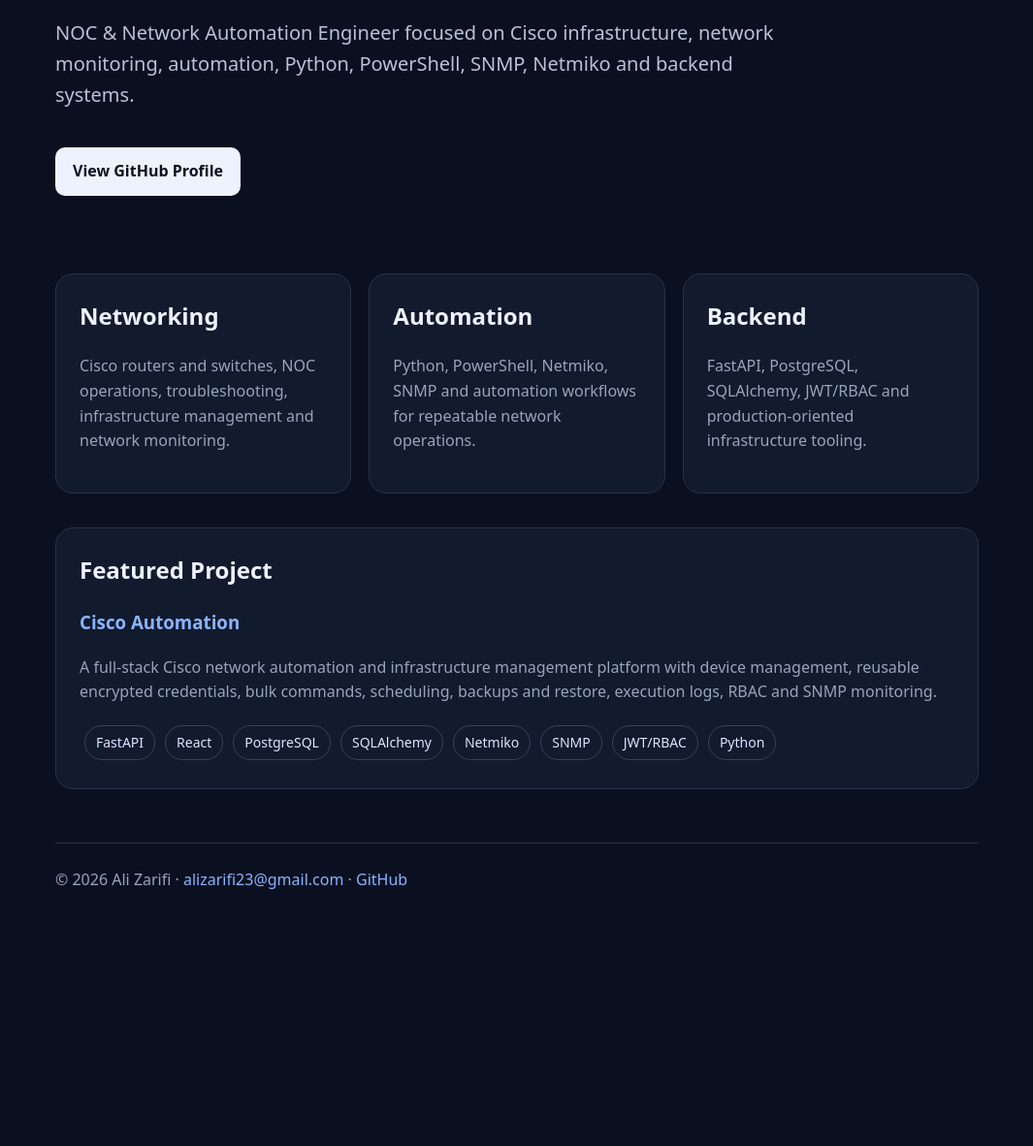
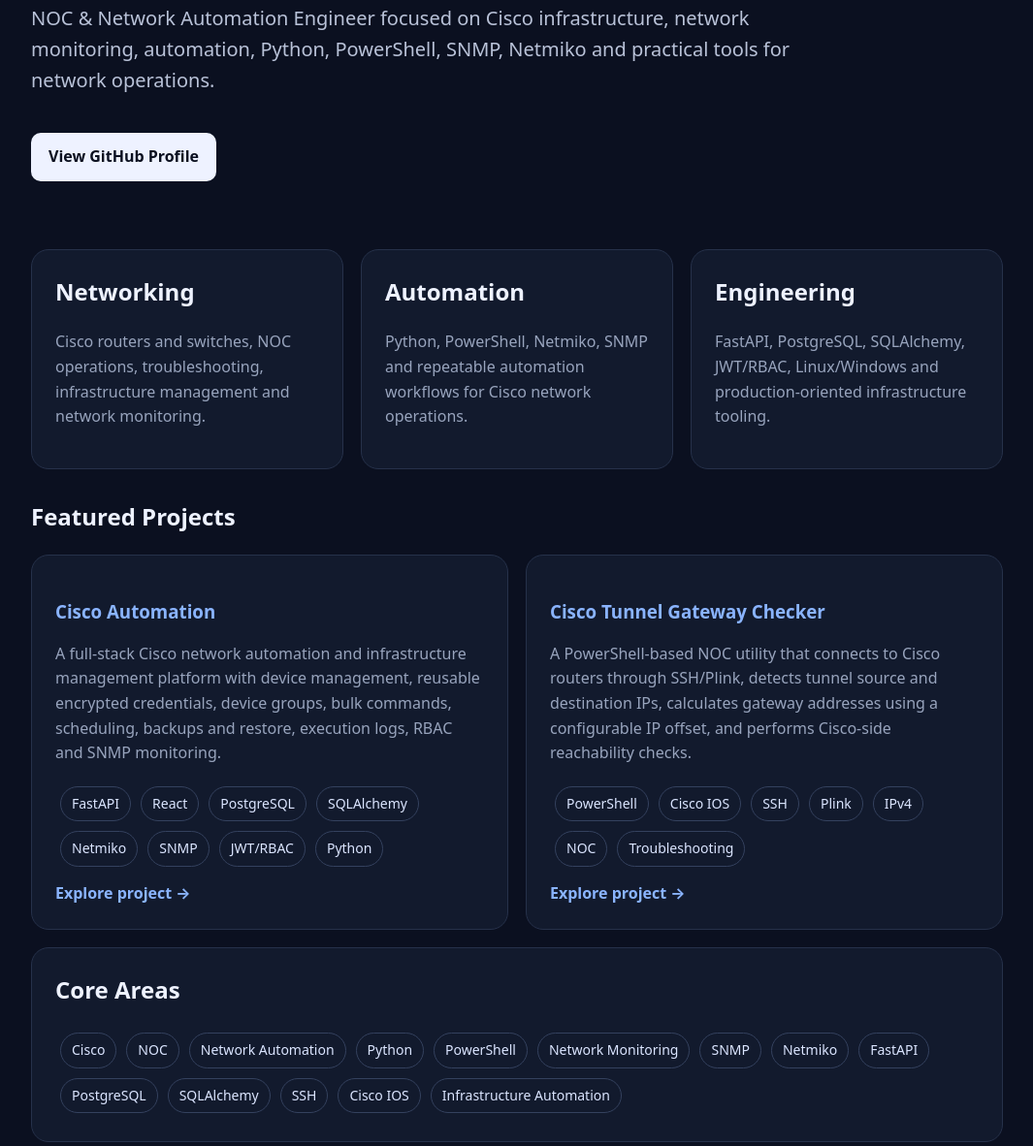
Before and after one commit to alizarifi23/alizarifi23.github.io, a plain HTML site: page index.html in a window 1280 px wide. Shown: the part 264-1446 px from the top of the page at 97% size, without its empty margins (107-1172 px from the left). Before the commit the page ends 1255 px from the top, so only its background shows below. Drawn offline with Linux system fonts and the light colour scheme.

Commit message:
Add Cisco Tunnel Gateway Checker to personal portfolio

```diff
--- a/index.html
+++ b/index.html
@@ -3,12 +3,12 @@
 <head>
   <meta charset="UTF-8">
   <meta name="viewport" content="width=device-width, initial-scale=1.0">
-  <title>Ali Zarifi | NOC & Network Automation Engineer</title>
-  <meta name="description" content="Ali Zarifi — NOC and Network Automation Engineer focused on Cisco networking, Python, PowerShell, SNMP, Netmiko, FastAPI, and infrastructure automation.">
-  <meta name="keywords" content="Ali Zarifi, alizarifi23, NOC Engineer, Cisco, Network Automation, Python, PowerShell, SNMP, Netmiko, FastAPI, Network Monitoring">
+  <title>Ali Zarifi | NOC & Network Automation Engineer | Cisco</title>
+  <meta name="description" content="Ali Zarifi — NOC and Network Automation Engineer focused on Cisco networking, Python, PowerShell, network automation, SNMP, Netmiko, FastAPI, monitoring and infrastructure tooling.">
+  <meta name="keywords" content="Ali Zarifi, alizarifi23, NOC Engineer, Cisco, Cisco Networking, Network Automation, Python, PowerShell, SNMP, Netmiko, FastAPI, Network Monitoring, Cisco Automation, Cisco Tunnel Gateway Checker">
   <link rel="canonical" href="https://alizarifi23.github.io/">
   <meta property="og:title" content="Ali Zarifi | NOC & Network Automation Engineer">
-  <meta property="og:description" content="Cisco networking, NOC operations, network automation, monitoring, Python and infrastructure engineering.">
+  <meta property="og:description" content="Cisco networking, NOC operations, network automation, monitoring, Python, PowerShell and infrastructure engineering projects.">
   <meta property="og:url" content="https://alizarifi23.github.io/">
   <meta property="og:type" content="website">
   <script type="application/ld+json">
@@ -17,33 +17,52 @@
     "@type":"Person",
     "name":"Ali Zarifi",
     "url":"https://alizarifi23.github.io/",
-    "sameAs":["https://github.com/alizarifi23","https://github.com/alizarifi23/Cisco-Automation"],
+    "sameAs":[
+      "https://github.com/alizarifi23",
+      "https://github.com/alizarifi23/Cisco-Automation",
+      "https://github.com/alizarifi23/cisco-tunnel-gateway-checker"
+    ],
     "jobTitle":"NOC & Network Automation Engineer",
-    "knowsAbout":["Cisco Networking","Network Automation","Python","PowerShell","SNMP","Network Monitoring","Netmiko","FastAPI","Infrastructure Automation"]
+    "knowsAbout":["Cisco Networking","Network Automation","Python","PowerShell","SNMP","Network Monitoring","Netmiko","FastAPI","Cisco IOS","SSH","NOC Operations","Infrastructure Automation"]
   }
   </script>
   <style>
-    *{box-sizing:border-box}body{margin:0;background:#0b1020;color:#eef2ff;font-family:system-ui,-apple-system,Segoe UI,sans-serif;line-height:1.6}a{color:#8ab4ff;text-decoration:none}.wrap{max-width:1000px;margin:auto;padding:70px 24px}.hero{padding:70px 0 45px}.eyebrow{color:#8ab4ff;font-weight:700;letter-spacing:.08em;text-transform:uppercase}.hero h1{font-size:clamp(42px,8vw,78px);line-height:1.05;margin:15px 0}.hero p{font-size:20px;color:#b9c2d8;max-width:760px}.grid{display:grid;grid-template-columns:repeat(auto-fit,minmax(220px,1fr));gap:18px;margin:35px 0}.card{background:#121a2d;border:1px solid #26314a;border-radius:18px;padding:24px}.card h2{margin-top:0}.tags span{display:inline-block;border:1px solid #34415e;border-radius:999px;padding:6px 11px;margin:5px;color:#dbe5ff;font-size:14px}.cta{display:inline-block;margin-top:18px;padding:12px 18px;border-radius:10px;background:#eef2ff;color:#0b1020;font-weight:700}.muted{color:#98a4bd}footer{border-top:1px solid #26314a;margin-top:55px;padding-top:25px;color:#98a4bd}
+    *{box-sizing:border-box}body{margin:0;background:#0b1020;color:#eef2ff;font-family:system-ui,-apple-system,Segoe UI,sans-serif;line-height:1.6}a{color:#8ab4ff;text-decoration:none}.wrap{max-width:1050px;margin:auto;padding:60px 24px}.hero{padding:65px 0 40px}.eyebrow{color:#8ab4ff;font-weight:700;letter-spacing:.08em;text-transform:uppercase}.hero h1{font-size:clamp(42px,8vw,78px);line-height:1.05;margin:15px 0}.hero p{font-size:20px;color:#b9c2d8;max-width:800px}.grid{display:grid;grid-template-columns:repeat(auto-fit,minmax(220px,1fr));gap:18px;margin:30px 0}.projects{display:grid;grid-template-columns:repeat(auto-fit,minmax(300px,1fr));gap:18px;margin-top:20px}.card{background:#121a2d;border:1px solid #26314a;border-radius:18px;padding:24px}.card h2{margin-top:0}.card h3{margin-bottom:8px}.tags span{display:inline-block;border:1px solid #34415e;border-radius:999px;padding:6px 11px;margin:5px;color:#dbe5ff;font-size:14px}.cta{display:inline-block;margin-top:18px;padding:12px 18px;border-radius:10px;background:#eef2ff;color:#0b1020;font-weight:700}.muted{color:#98a4bd}.project-link{display:inline-block;margin-top:10px;font-weight:700}footer{border-top:1px solid #26314a;margin-top:55px;padding-top:25px;color:#98a4bd}
   </style>
 </head>
 <body>
   <main class="wrap">
     <section class="hero">
-      <div class="eyebrow">NOC • Cisco • Network Automation</div>
+      <div class="eyebrow">NOC • Cisco • Network Automation • Python • PowerShell</div>
       <h1>Ali Zarifi</h1>
-      <p>NOC & Network Automation Engineer focused on Cisco infrastructure, network monitoring, automation, Python, PowerShell, SNMP, Netmiko and backend systems.</p>
+      <p>NOC & Network Automation Engineer focused on Cisco infrastructure, network monitoring, automation, Python, PowerShell, SNMP, Netmiko and practical tools for network operations.</p>
       <a class="cta" href="https://github.com/alizarifi23">View GitHub Profile</a>
     </section>
     <section class="grid">
       <article class="card"><h2>Networking</h2><p class="muted">Cisco routers and switches, NOC operations, troubleshooting, infrastructure management and network monitoring.</p></article>
-      <article class="card"><h2>Automation</h2><p class="muted">Python, PowerShell, Netmiko, SNMP and automation workflows for repeatable network operations.</p></article>
-      <article class="card"><h2>Backend</h2><p class="muted">FastAPI, PostgreSQL, SQLAlchemy, JWT/RBAC and production-oriented infrastructure tooling.</p></article>
+      <article class="card"><h2>Automation</h2><p class="muted">Python, PowerShell, Netmiko, SNMP and repeatable automation workflows for Cisco network operations.</p></article>
+      <article class="card"><h2>Engineering</h2><p class="muted">FastAPI, PostgreSQL, SQLAlchemy, JWT/RBAC, Linux/Windows and production-oriented infrastructure tooling.</p></article>
     </section>
-    <section class="card">
-      <h2>Featured Project</h2>
-      <h3><a href="https://github.com/alizarifi23/Cisco-Automation">Cisco Automation</a></h3>
-      <p class="muted">A full-stack Cisco network automation and infrastructure management platform with device management, reusable encrypted credentials, bulk commands, scheduling, backups and restore, execution logs, RBAC and SNMP monitoring.</p>
-      <div class="tags"><span>FastAPI</span><span>React</span><span>PostgreSQL</span><span>SQLAlchemy</span><span>Netmiko</span><span>SNMP</span><span>JWT/RBAC</span><span>Python</span></div>
+    <section>
+      <h2>Featured Projects</h2>
+      <div class="projects">
+        <article class="card">
+          <h3><a href="https://github.com/alizarifi23/Cisco-Automation">Cisco Automation</a></h3>
+          <p class="muted">A full-stack Cisco network automation and infrastructure management platform with device management, reusable encrypted credentials, device groups, bulk commands, scheduling, backups and restore, execution logs, RBAC and SNMP monitoring.</p>
+          <div class="tags"><span>FastAPI</span><span>React</span><span>PostgreSQL</span><span>SQLAlchemy</span><span>Netmiko</span><span>SNMP</span><span>JWT/RBAC</span><span>Python</span></div>
+          <a class="project-link" href="https://github.com/alizarifi23/Cisco-Automation">Explore project →</a>
+        </article>
+        <article class="card">
+          <h3><a href="https://github.com/alizarifi23/cisco-tunnel-gateway-checker">Cisco Tunnel Gateway Checker</a></h3>
+          <p class="muted">A PowerShell-based NOC utility that connects to Cisco routers through SSH/Plink, detects tunnel source and destination IPs, calculates gateway addresses using a configurable IP offset, and performs Cisco-side reachability checks.</p>
+          <div class="tags"><span>PowerShell</span><span>Cisco IOS</span><span>SSH</span><span>Plink</span><span>IPv4</span><span>NOC</span><span>Troubleshooting</span></div>
+          <a class="project-link" href="https://github.com/alizarifi23/cisco-tunnel-gateway-checker">Explore project →</a>
+        </article>
+      </div>
+    </section>
+    <section class="card" style="margin-top:18px">
+      <h2>Core Areas</h2>
+      <div class="tags"><span>Cisco</span><span>NOC</span><span>Network Automation</span><span>Python</span><span>PowerShell</span><span>Network Monitoring</span><span>SNMP</span><span>Netmiko</span><span>FastAPI</span><span>PostgreSQL</span><span>SQLAlchemy</span><span>SSH</span><span>Cisco IOS</span><span>Infrastructure Automation</span></div>
     </section>
     <footer>© 2026 Ali Zarifi · <a href="mailto:alizarifi23@gmail.com">alizarifi23@gmail.com</a> · <a href="https://github.com/alizarifi23">GitHub</a></footer>
   </main>
```
